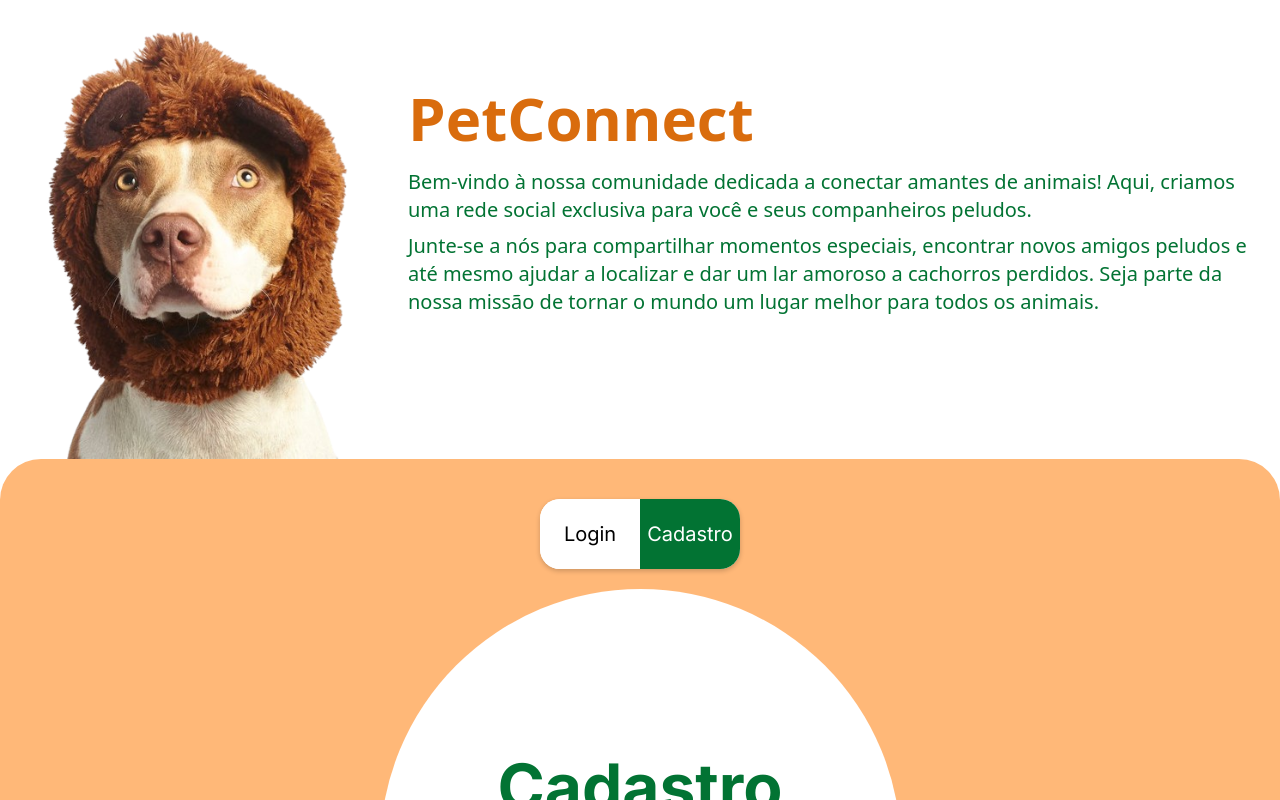
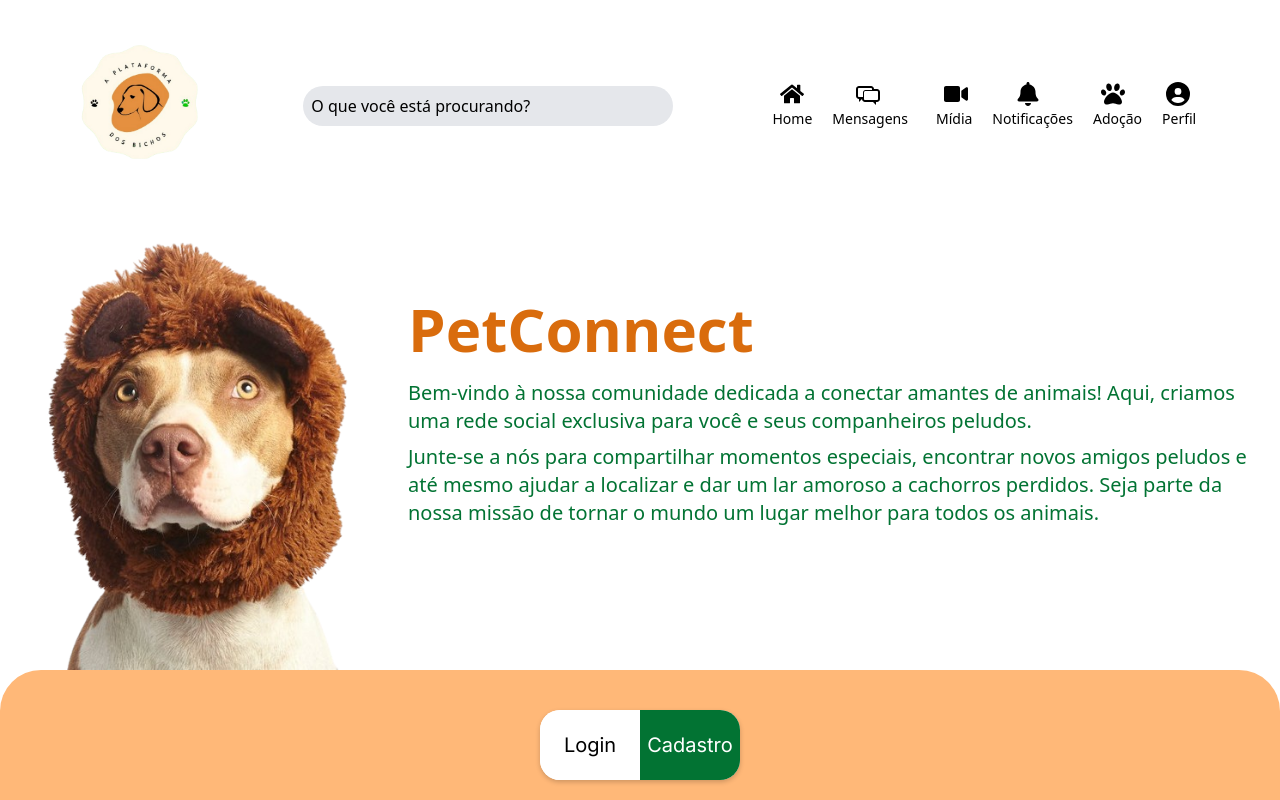
Before and after one commit to jvrtdev/projetin, a React (Vite) app in the folder frontend/: page / in a window 1280 px wide. Shown: the top 800 px of the page. Built offline with nearby package versions, Linux system fonts and the light colour scheme.

Commit message:
feat: :sparkles: header component and add favicon

```diff
--- a/frontend/index.html
+++ b/frontend/index.html
@@ -5,6 +5,7 @@
     <meta name="viewport" content="width=device-width, initial-scale=1.0" />
     <link rel="preconnect" href="https://fonts.googleapis.com">
 <link rel="preconnect" href="https://fonts.gstatic.com" crossorigin>
+<link rel="shortcut icon" href="public/favicon.png" type="image/x-icon">
 <link href="https://fonts.googleapis.com/css2?family=Inter:wght@100;200;300;400;500;600;700;800;900&display=swap" rel="stylesheet">
     <title>PetConnect</title>
   </head>
--- a/frontend/src/App.tsx
+++ b/frontend/src/App.tsx
@@ -3,6 +3,7 @@ import {Formik, Form, Field, ErrorMessage } from 'formik';
 import * as yup from 'yup';
 import axios from "axios";
 import { json } from "react-router-dom";
+
 
 
 
@@ -52,7 +53,6 @@ export default function App() {
           </Form>
 
         </Formik>
-
     </div>
   )
 }
--- a/frontend/src/pages/Home/Index.tsx
+++ b/frontend/src/pages/Home/Index.tsx
@@ -1,3 +1,4 @@
+import Header from "./components/Header/Header";
 import HelloContainer from "./components/HelloContainer";
 import OrangeContainer from "./components/OrangeContainer";
 
@@ -5,6 +6,7 @@ import OrangeContainer from "./components/OrangeContainer";
 export default function Home() {
   return (
     <div>
+      <Header/>
         <HelloContainer/>
         <OrangeContainer/>
     </div>
--- /dev/null
+++ b/frontend/src/pages/Home/components/Header/Header.tsx
@@ -0,0 +1,47 @@
+import { FaHome, FaVideo, FaBell, FaPaw} from "react-icons/fa";
+import { FaCircleUser } from "react-icons/fa6";
+import { TiMessages } from "react-icons/ti";
+import { Link } from "react-router-dom";
+
+const Header = () => {
+ return (
+    <>
+   <header className="bg-white flex items-center m-4 justify-around p-2">
+     <img src="../../../../../public/logo.png" alt="Logo-petConnect" className="w-40 h-auto" />
+     <input
+       type="text"
+       placeholder="O que você está procurando?"
+       className="bg-gray-200 text-black p-2 rounded-full w-[30%] placeholder:text-black"
+     />
+     <div className="flex items-center space-x-5 m-5">
+       <Link to=""  className="hover:scale-105 transition-transform duration-300 ease-in-out transform origin-center" >
+         <FaHome className="text-2xl ml-2"  />
+         <span className="text-sm">Home</span>
+       </Link>
+       <Link to=""  className="mr-2 hover:scale-105 transition-transform duration-300 ease-in-out transform origin-center" >
+         <TiMessages className="text-2xl ml-6" />
+         <span className="text-sm mr-2">Mensagens</span>
+       </Link>
+       <Link to=""  className="hover:scale-105 transition-transform duration-300 ease-in-out transform origin-center" >
+         <FaVideo className="text-2xl ml-2" />
+         <span className="text-sm">Mídia</span>
+       </Link>
+       <Link to=""  className="hover:scale-105 transition-transform duration-300 ease-in-out transform origin-center" >
+         <FaBell className="text-2xl ml-6" />
+         <span className="text-sm">Notificações</span>
+       </Link>
+       <Link to=""  className="hover:scale-105 transition-transform duration-300 ease-in-out transform origin-center" >
+         <FaPaw className="text-2xl ml-2" />
+         <span className="text-sm">Adoção</span>
+       </Link>
+       <Link to="" className="hover:scale-105 transition-transform duration-300 ease-in-out transform origin-center" >
+         <FaCircleUser  className="text-2xl ml-1" />
+         <span className="text-sm">Perfil</span>
+       </Link>
+     </div>
+   </header>
+    </>
+ );
+};
+
+export default Header;
```
Also changed, not shown: frontend/public/favicon.png (added), frontend/public/logo.png (added).
